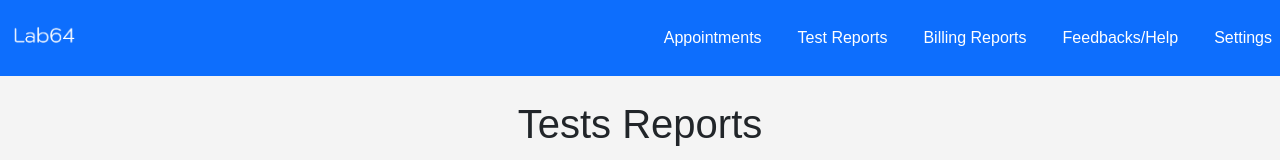
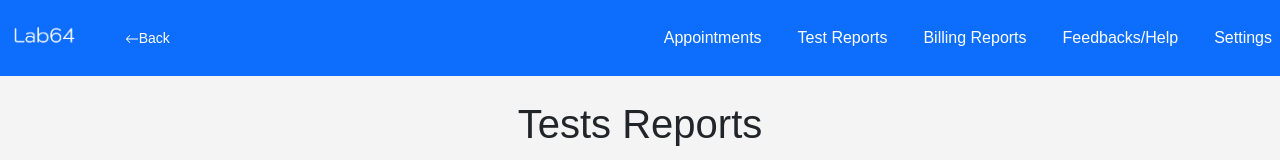
Before and after one commit to Vinuth004/lab64, a React (Vite) app: page /tests in a window 1280 px wide. Shown: the top 160 px of the page. Built offline with nearby package versions, Linux system fonts and the light colour scheme.

Commit message:
Added navigation into the application using react dom. Nav, main tsx => changed

```diff
--- a/package.json
+++ b/package.json
@@ -23,6 +23,7 @@
     "plotly.js": "^2.30.0",
     "react": "^18.2.0",
     "react-bootstrap": "^2.10.1",
+    "react-bootstrap-icons": "^1.11.3",
     "react-dom": "^18.2.0",
     "react-plotly.js": "^2.6.0",
     "react-router-dom": "^6.22.3",
--- a/src/Nav.tsx
+++ b/src/Nav.tsx
@@ -1,17 +1,28 @@
 import React from 'react';
+import { useNavigate } from 'react-router-dom';
 import 'bootstrap/dist/css/bootstrap.min.css';
 import './nav.css';
+import { ArrowLeft } from 'react-bootstrap-icons';
+
 const Navbar: React.FC = () => {
+    const navigate = useNavigate();
+
+    const goBack = () => {
+        navigate(-1); // Navigate back one step in history
+    };
+
     return (
         <nav className="navbar navbar-expand-lg navbar-dark bg-primary">
             <a className="navbar-brand" href="#">
                 <img src="logo.png" alt="Logo" />
             </a>
+                        <button className="nav-link btn btn-link bg-primary" onClick={goBack}><ArrowLeft />Back</button>
             <button className="navbar-toggler" type="button" data-toggle="collapse" data-target="#navbarNav" aria-controls="navbarNav" aria-expanded="false" aria-label="Toggle navigation">
                 <span className="navbar-toggler-icon"></span>
             </button>
             <div className="collapse navbar-collapse" id="navbarNav">
                 <ul className="navbar-nav">
+
                     <li className="nav-item">
                         <a className="nav-link" href="/">Appointments</a>
                     </li>
@@ -27,6 +38,7 @@ const Navbar: React.FC = () => {
                     <li className="nav-item">
                         <a className="nav-link" href="/settings">Settings</a>
                     </li>
+
                 </ul>
             </div>
         </nav>
```
Also changed, not shown: 1 other file (tests, documents, lock files or other folders).
